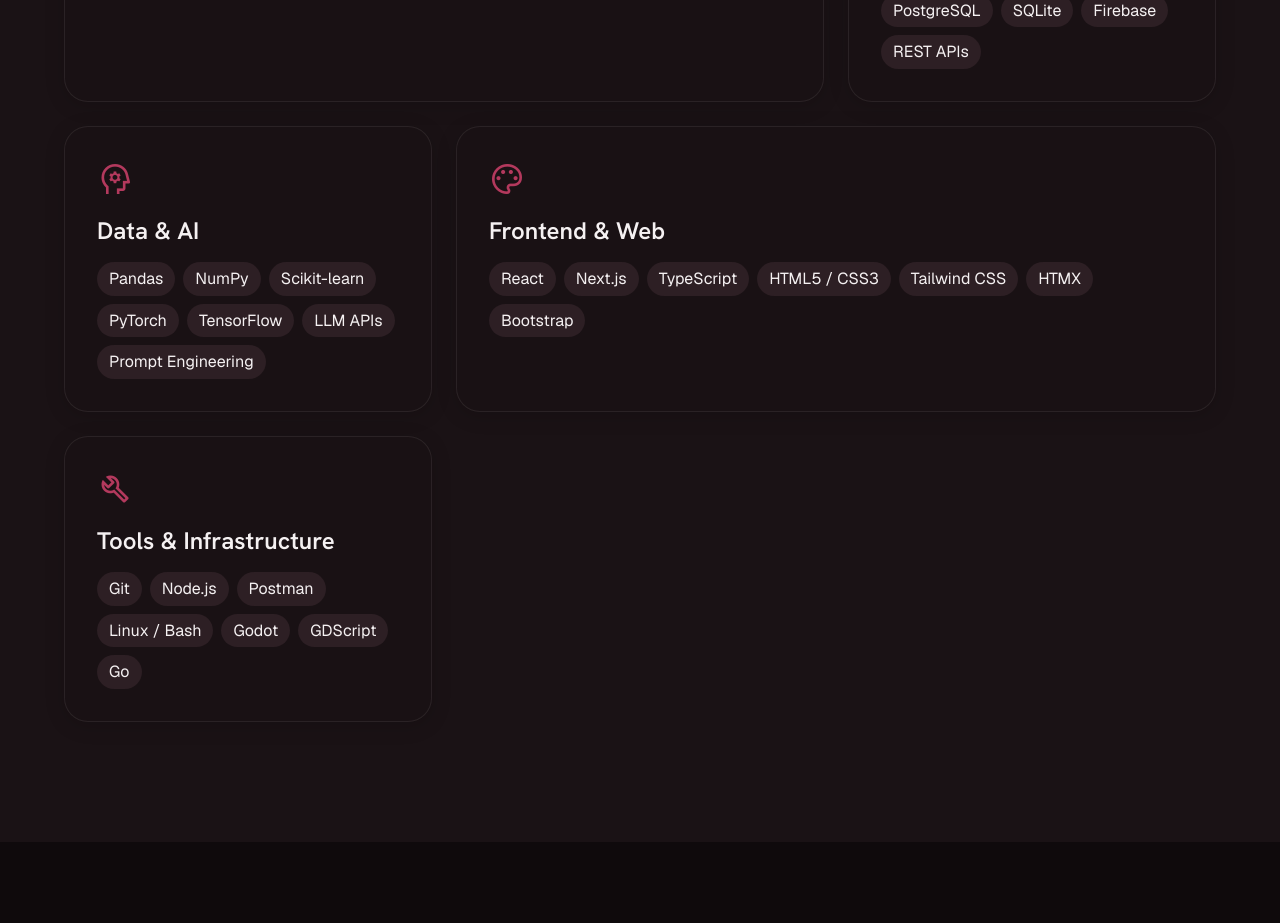
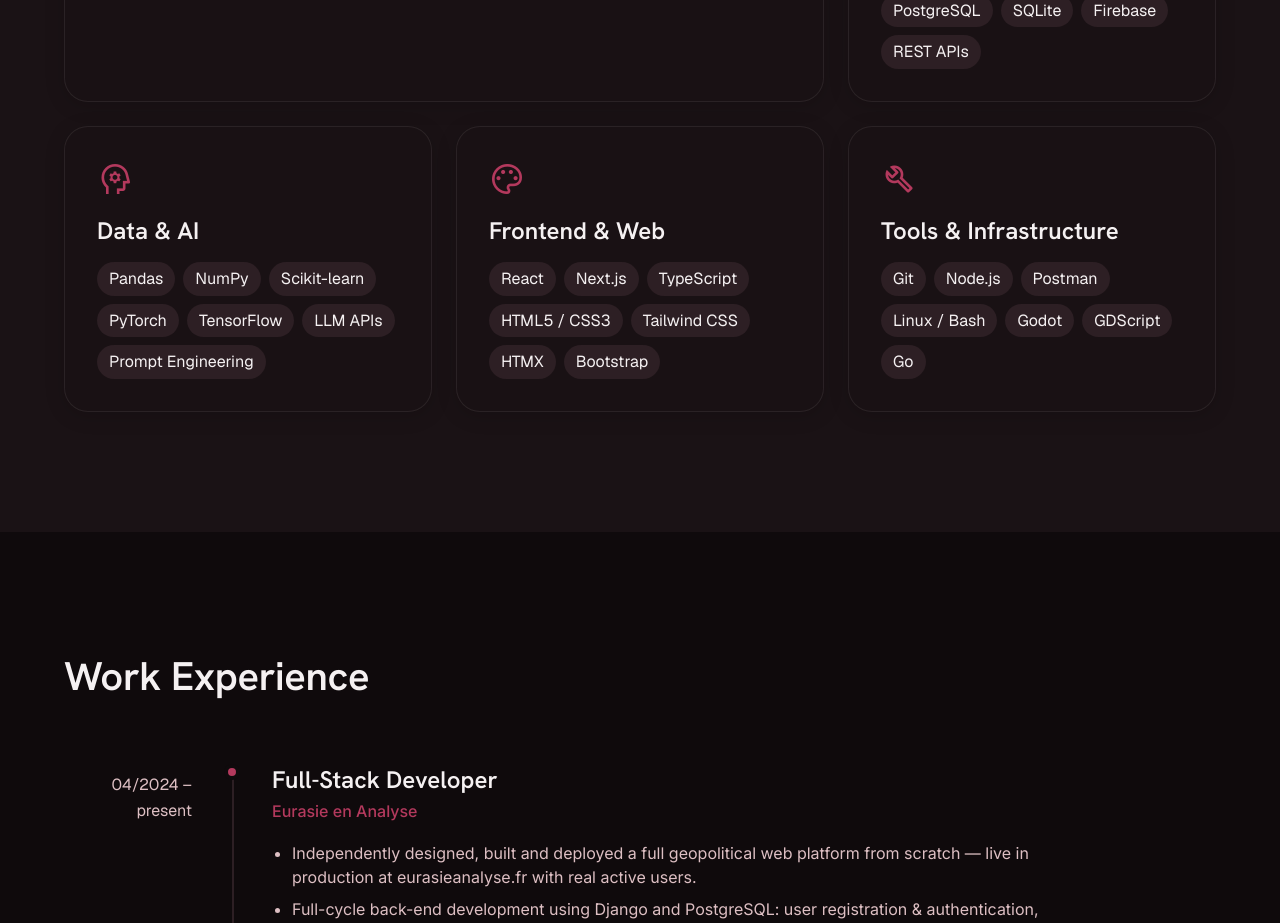
Before and after one commit to iliyasalve/business_card, a Next.js app: page / in a window 1280 px wide. Shown: the part 2000-2923 px from the top of the page. Built offline with nearby package versions, Linux system fonts and the light colour scheme.

Commit message:
refactor: update BentoSkills layout by resizing frontend card and adding structural code comments

```diff
--- a/components/BentoSkills.tsx
+++ b/components/BentoSkills.tsx
@@ -6,7 +6,9 @@
 
   return (
     <div className="grid grid-cols-1 md:grid-cols-3 gap-6">
-      {/* Mobile Development — col-span-2 */}
+
+      {/* ROW 1: Mobile (wide, col-span-2) + Back-End */}
+
       <div className="glass-card p-8 rounded-xl md:col-span-2">
         <span className="material-symbols-outlined text-primary mb-4 text-4xl">phone_iphone</span>
         <h3 className="font-display text-headline-md mb-4">
@@ -21,7 +23,6 @@
         </div>
       </div>
 
-      {/* Back-End & APIs */}
       <div className="glass-card p-8 rounded-xl">
         <span className="material-symbols-outlined text-primary mb-4 text-4xl">dns</span>
         <h3 className="font-display text-headline-md mb-4">
@@ -36,7 +37,8 @@
         </div>
       </div>
 
-      {/* Data & AI */}
+      {/* ROW 2: Data & AI + Frontend + Tools — три равных блока */}
+
       <div className="glass-card p-8 rounded-xl">
         <span className="material-symbols-outlined text-primary mb-4 text-4xl">psychology</span>
         <h3 className="font-display text-headline-md mb-4">
@@ -51,8 +53,7 @@
         </div>
       </div>
 
-      {/* Frontend & Web — col-span-2 */}
-      <div className="glass-card p-8 rounded-xl md:col-span-2">
+      <div className="glass-card p-8 rounded-xl">
         <span className="material-symbols-outlined text-primary mb-4 text-4xl">palette</span>
         <h3 className="font-display text-headline-md mb-4">
           {t('skills.frontendTitle', 'Frontend & Web')}
@@ -66,7 +67,6 @@
         </div>
       </div>
 
-      {/* Tools & Infrastructure */}
       <div className="glass-card p-8 rounded-xl">
         <span className="material-symbols-outlined text-primary mb-4 text-4xl">build</span>
         <h3 className="font-display text-headline-md mb-4">
@@ -80,6 +80,7 @@
           ))}
         </div>
       </div>
+
     </div>
   );
 };
```
